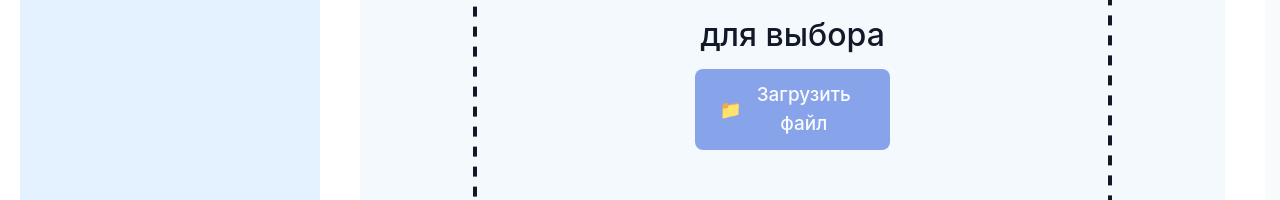
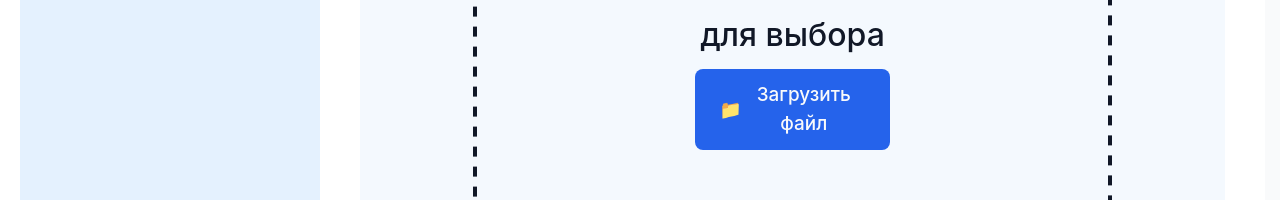
Before and after one commit to kArAsTeR734/EasySubtitleFrontend, a React (Vite) app: page / in a window 1280 px wide. Shown: the part 728-928 px from the top of the page. Built offline with nearby package versions, Linux system fonts and the light colour scheme; no server answers; a web font is replaced by a local one.

Commit message:
GetAllTest

```diff
--- a/src/shared/components/UploadButton/UploadButton.tsx
+++ b/src/shared/components/UploadButton/UploadButton.tsx
@@ -1,7 +1,6 @@
 import {useRef, type FC} from 'react';
 import Button from "../Button";
 import clsx from "clsx";
-import {useAuth} from "../../hooks/useTokenCheck.ts";
 
 interface UploadButtonProps {
   onFileUpload: (file: File) => void,
@@ -22,13 +21,8 @@ export const UploadButton: FC<UploadButtonProps> = ({
   }) => {
 
   const fileInputRef = useRef<HTMLInputElement>(null);
-  const {isLoggedIn} = useAuth();
 
   const handleButtonClick = () => {
-    if(!isLoggedIn){
-      alert('Зарегистрируйтесь для добавления фалов для перевода');
-      return;
-    }
     fileInputRef.current?.click();
   };
 
@@ -50,7 +44,7 @@ export const UploadButton: FC<UploadButtonProps> = ({
       <div className={clsx('file-upload', className)}>
         <Button
             type="button"
-            className={clsx('button button--upload-file h6', {'has-file': fileName},{'disabled':!isLoggedIn})}
+            className={clsx('button button--upload-file h6', {'has-file': fileName})}
             onClick={handleButtonClick}
         >
           {fileName ? `Файл: ${fileName}` : 'Загрузить файл'}
```
